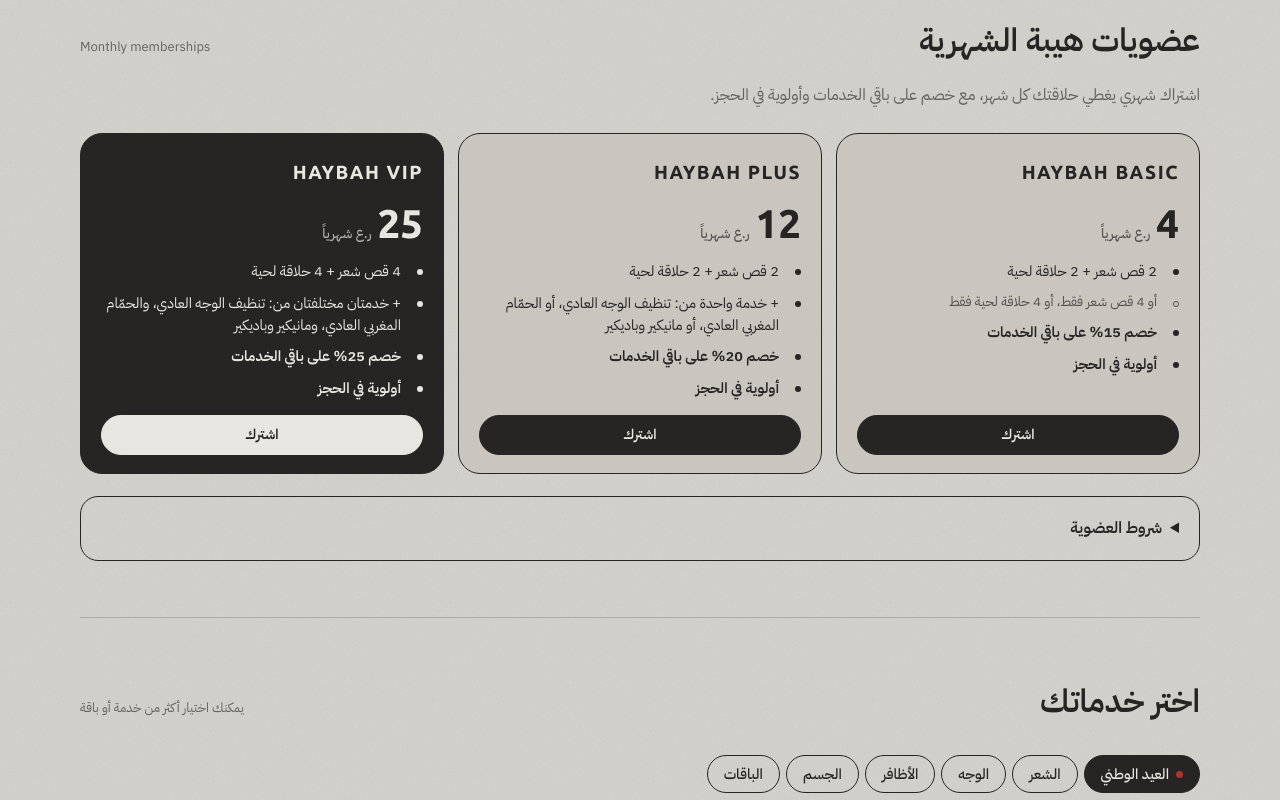
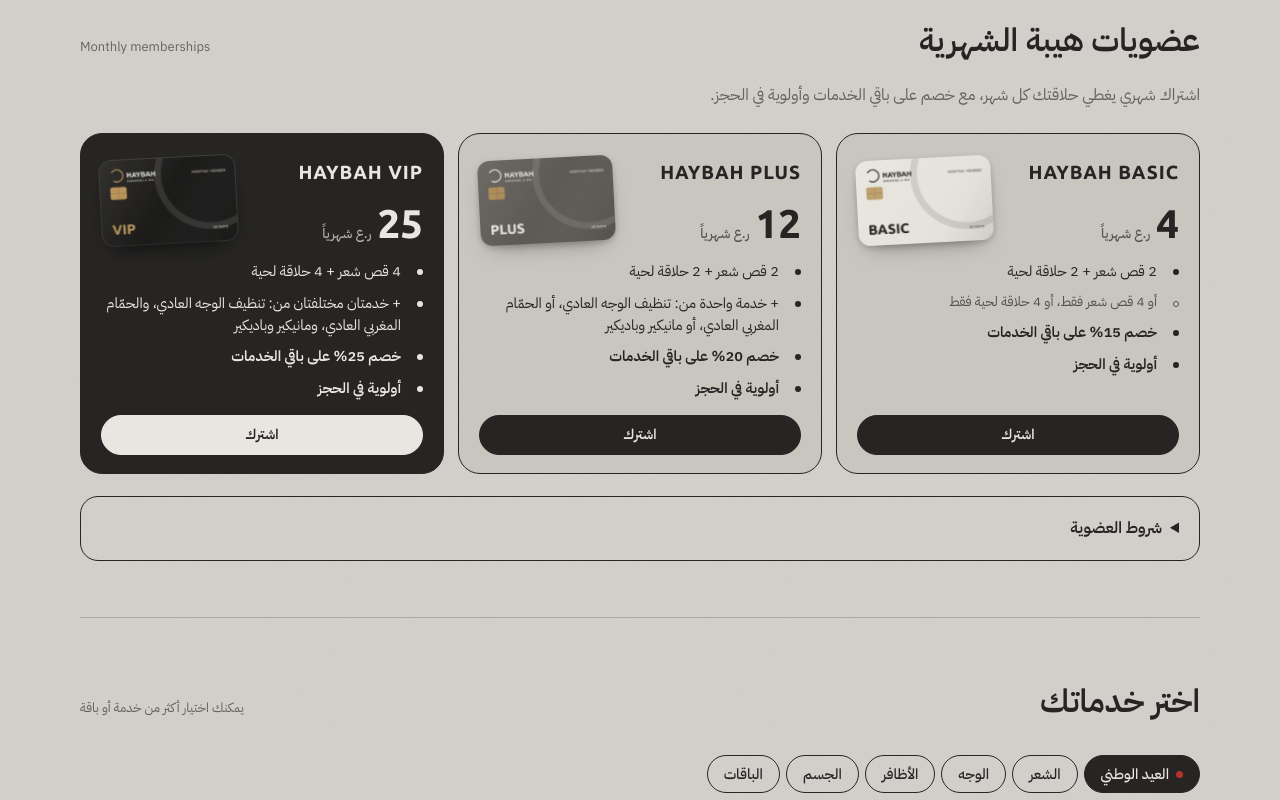
Before and after one commit to 0m4n-bit/haybah, a plain HTML site: page index.html in a window 1280 px wide. Shown: the part 1700-2500 px from the top of the page. Drawn offline with Linux system fonts and the light colour scheme; a web font is replaced by a local one.

Commit message:
Memberships: show each tier's card image next to its plan
Co-Authored-By: Claude Opus 5.5 <noreply@anthropic.com>
Claude-Session: https://claude.ai/code/session_01Tohw37ReEzoaM6s1KkFGhr

```diff
--- a/index.html
+++ b/index.html
@@ -275,6 +275,12 @@ body.has-cart{padding-bottom:calc(84px + env(safe-area-inset-bottom,0px))}
 .tier-price{font-family:var(--f-latin);font-weight:700;font-size:40px;line-height:1;display:flex;align-items:baseline;gap:6px}
 .tier-price small{font-family:var(--f-body);font-weight:500;font-size:13.5px;opacity:.7}
 [dir="ltr"] .tier-price small{font-family:var(--f-latin)}
+.tier-head{display:grid;grid-template-columns:1fr minmax(0,42%);gap:14px;align-items:start}
+.tier-txt{display:flex;flex-direction:column;gap:16px;min-width:0}
+.tier-card{display:block;width:100%;height:auto;border-radius:12px;box-shadow:0 10px 22px -12px rgba(20,18,16,.55),0 2px 6px rgba(20,18,16,.18);transform:rotate(-3deg);margin-top:2px}
+[dir="ltr"] .tier-card{transform:rotate(3deg)}
+.tier.vip .tier-card{box-shadow:0 10px 24px -10px rgba(0,0,0,.8),0 0 0 1px rgba(232,230,225,.14)}
+.tier-head .tier-name{padding-inline-end:0;white-space:nowrap;letter-spacing:.05em;font-size:clamp(16px,4.6vw,19px)}
 .tier ul{margin:0;padding:0;list-style:none;display:grid;gap:9px;flex:1;align-content:start}
 .tier li{display:grid;grid-template-columns:14px 1fr;gap:8px;font-size:14.5px;line-height:1.55}
 .tier li::before{content:"";width:6px;height:6px;border-radius:50%;background:currentColor;margin-top:9px}
@@ -676,7 +682,7 @@ ar:{
   m_pay_note_salon:"ادفع في زيارتك القادمة للصالون (نقداً أو بطاقة)، ونفعّل العضوية وقتها.",
   m_summary:"ملخص الاشتراك", m_plan:"الباقة", m_pay_l:"الدفع", m_confirm:"فتح واتساب وإرسال طلب الاشتراك", m_note:"تتفعّل العضوية بعد تأكيد الدفع، ومدتها 30 يوماً من التفعيل.",
   m_err_plan:"اختر الباقة.", m_err_pay:"اختر طريقة الدفع.", m_msg_head:"طلب عضوية — HAYBAH Grooming & Spa", m_id:"رقم الطلب", m_wa_tap:"✔ تم حفظ الطلب — اضغط لفتح واتساب", m_none:"لم تختر باقة بعد",
-  b_member:"أنا عضو في هيبة", b_member_hint:"للأعضاء أولوية في الحجز", b_mem_check:"جارٍ التحقق من العضوية…", b_mem_ok:(n,e)=>"✔ عضوية "+n+" نشطة حتى "+e, b_mem_no:"ما لقينا عضوية نشطة بهذا الرقم — نتأكد منها في الصالون.", b_mem_phone:"اكتب رقم هاتفك المسجّل في العضوية.", msg_member:"العضوية",
+  mem_card_alt:"بطاقة العضوية", b_member:"أنا عضو في هيبة", b_member_hint:"للأعضاء أولوية في الحجز", b_mem_check:"جارٍ التحقق من العضوية…", b_mem_ok:(n,e)=>"✔ عضوية "+n+" نشطة حتى "+e, b_mem_no:"ما لقينا عضوية نشطة بهذا الرقم — نتأكد منها في الصالون.", b_mem_phone:"اكتب رقم هاتفك المسجّل في العضوية.", msg_member:"العضوية",
   msg_head:"طلب حجز — HAYBAH Grooming & Spa", msg_name:"الاسم", msg_phone:"الهاتف", nd_tab:"العيد الوطني", nd_tag:"عرض العيد الوطني",
   cats:{hair:"الشعر", face:"الوجه", nails:"الأظافر", body:"الجسم", packs:"الباقات", nd:"العيد الوطني"},
   days:["الأحد","الإثنين","الثلاثاء","الأربعاء","الخميس","الجمعة","السبت"],
@@ -724,7 +730,7 @@ en:{
   m_pay_note_salon:"Pay on your next visit (cash or card) and we'll activate it then.",
   m_summary:"Membership summary", m_plan:"Plan", m_pay_l:"Payment", m_confirm:"Open WhatsApp &amp; send membership request", m_note:"The membership is activated once payment is confirmed and lasts 30 days.",
   m_err_plan:"Choose a plan.", m_err_pay:"Choose how you'll pay.", m_msg_head:"Membership request — HAYBAH Grooming & Spa", m_id:"Request number", m_wa_tap:"✔ Request saved — tap to open WhatsApp", m_none:"No plan selected yet",
-  b_member:"I'm a HAYBAH member", b_member_hint:"Members get priority booking", b_mem_check:"Checking membership…", b_mem_ok:(n,e)=>"✔ "+n+" membership active until "+e, b_mem_no:"We couldn't find an active membership for this number — we'll check at the salon.", b_mem_phone:"Enter the phone number on your membership.", msg_member:"Membership",
+  mem_card_alt:"membership card", b_member:"I'm a HAYBAH member", b_member_hint:"Members get priority booking", b_mem_check:"Checking membership…", b_mem_ok:(n,e)=>"✔ "+n+" membership active until "+e, b_mem_no:"We couldn't find an active membership for this number — we'll check at the salon.", b_mem_phone:"Enter the phone number on your membership.", msg_member:"Membership",
   msg_head:"Booking request — HAYBAH Grooming & Spa", msg_name:"Name", msg_phone:"Phone", nd_tab:"National Day", nd_tag:"National Day offer",
   cats:{hair:"Hair", face:"Face", nails:"Nails", body:"Body", packs:"Packages", nd:"National Day"},
   days:["Sun","Mon","Tue","Wed","Thu","Fri","Sat"],
@@ -1172,7 +1178,13 @@ function tierCard(tr, pick){
   const inc=t("mem_inc")[tr.key];
   inc.forEach((x,i)=>{ const li=document.createElement("li"); li.textContent=x; if(tr.key==="basic" && i===1) li.className="or"; ul.appendChild(li); });
   [[t("mem_disc")(tr.disc),"perk"],[t("mem_prio"),"perk"]].forEach(([x,c])=>{ const li=document.createElement("li"); li.textContent=x; li.className=c; ul.appendChild(li); });
-  el.append(h,pr,ul);
+  if(pick) el.append(h,pr,ul);
+  else {
+    const head=document.createElement("div"); head.className="tier-head";
+    const txt=document.createElement("div"); txt.className="tier-txt"; txt.append(h,pr);
+    const img=document.createElement("img"); img.className="tier-card"; img.src="img/card-"+tr.key+".webp"; img.alt=tr.name+" — "+t("mem_card_alt"); img.width=640; img.height=404; img.loading="lazy"; img.decoding="async";
+    head.append(txt,img); el.append(head,ul);
+  }
   if(pick) el.onclick=()=>{ state.mtier=tr.key; history.replaceState(null,"","#membership-"+tr.key); renderMem(); };
   else { const a=document.createElement("a"); a.className="btn sm"; a.href="#membership-"+tr.key; a.id="join-"+tr.key; a.textContent=t("mem_join"); el.appendChild(a); }
   return el;
```
Also changed, not shown: img/card-basic.webp (added), img/card-plus.webp (added), img/card-vip.webp (added).
